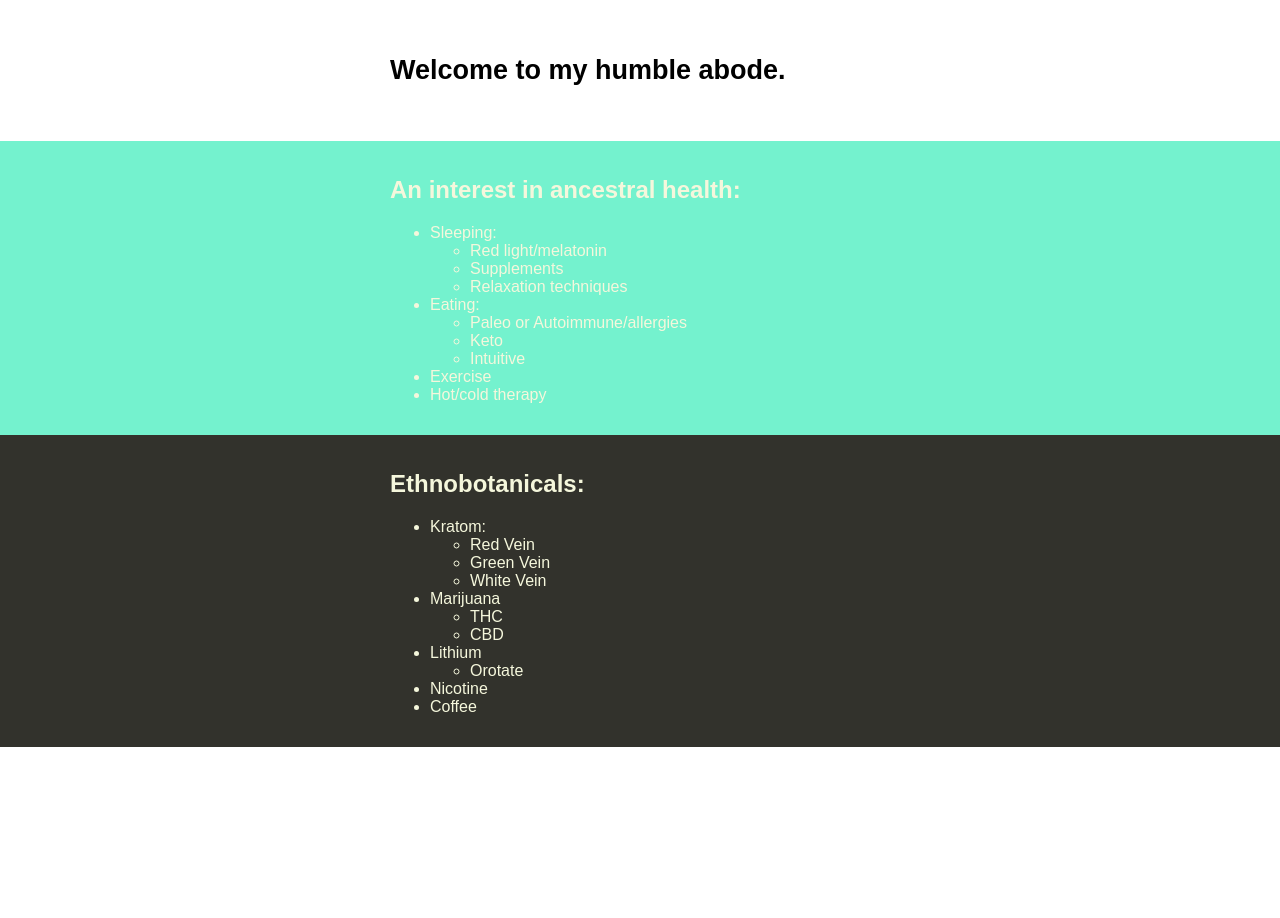
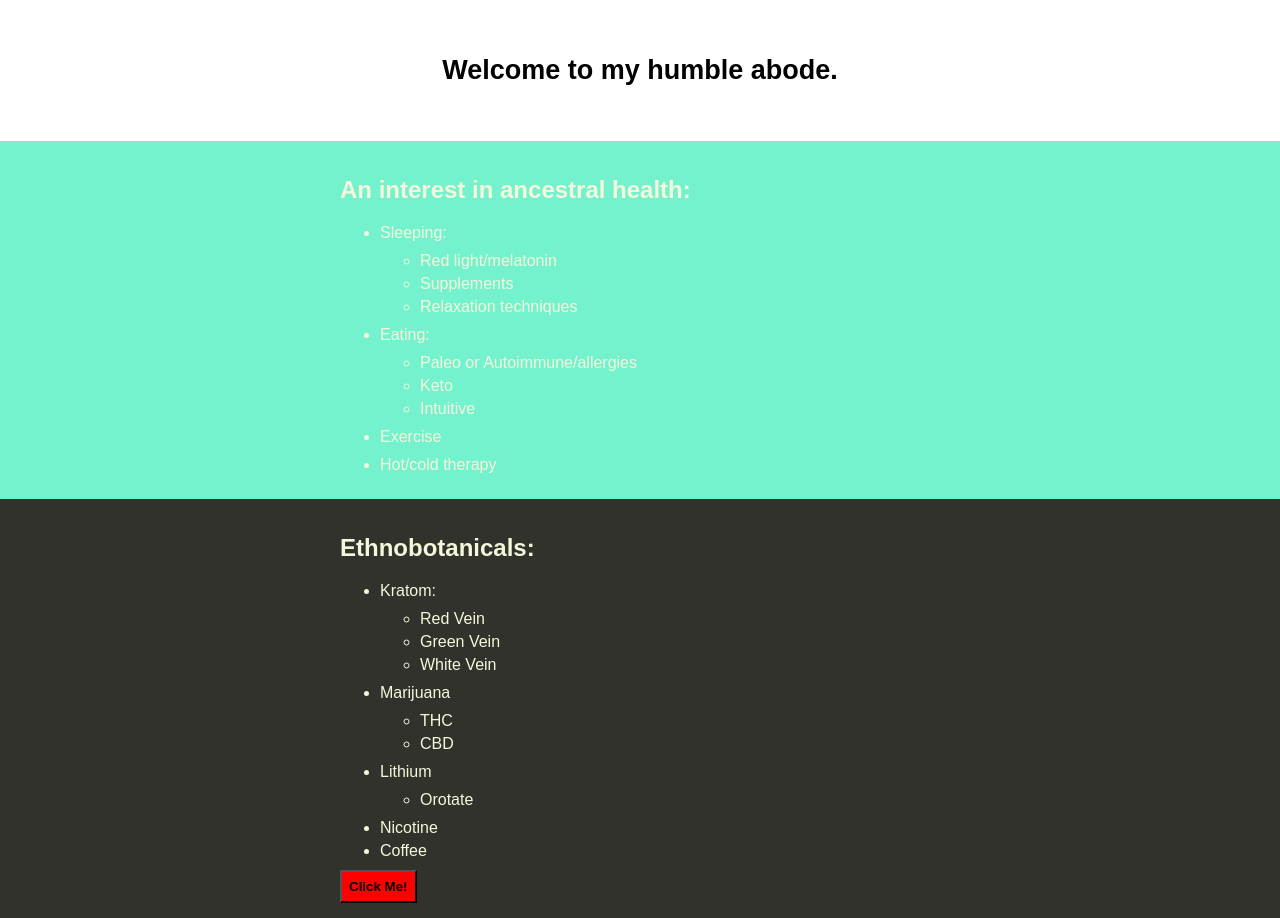
Before and after one commit to hicksey-makes/git_personal_site, a plain HTML site: page index.html in a window 1280 px wide. Before the commit the page ends 800 px from the top, so only its background shows below. Drawn offline with Linux system fonts and the light colour scheme.

Commit message:
take lunch break

```diff
--- a/index.html
+++ b/index.html
@@ -27,8 +27,8 @@
 								<li>Keto</li>
 								<li>Intuitive</li>
 							</ul>
-						<li>Exercise</li>
-						<li>Hot/cold therapy</li>
+						<li class="ejercisio">Exercise</li>
+						<li class="ejercisio">Hot/cold therapy</li>
 				</div>
 			</section>
 			<section class="medicine">
@@ -54,6 +54,7 @@
 						<li>Coffee</li>
 					</ul>
 				</h2>
+				<button type="button" name="button" class="btn">Click Me!</button>
 				</div>
 			</section>
 
--- a/styles.css
+++ b/styles.css
@@ -4,6 +4,18 @@ html {
 
 body{
 	margin: 0;
+}
+
+ul {
+	margin: 10px auto;
+}
+
+li {
+	margin: 5px auto;
+}
+
+.ejercisio {
+	margin: 10px auto;
 }
 
 .ancestral {
@@ -16,14 +28,26 @@ body{
 
 .wrapper {
 	color: #F5F7DC;
-	width: 500px;
+	width: 600px;
 	margin: 0 auto;
 	padding: 15px 0;
 }
 
 .heading {
-	width: 500px;
+	width: 600px;
 	margin: 0 auto;
 	padding: 55px;
 	font-size: 27px;
+	text-align: center;
 }
+
+.btn {
+	background-color: red;
+	/* border: 0; */
+	padding: 7px;
+	font-weight: bold;
+}
+
+/* .sidestuff {
+	border: 1px solid blue;
+} */
```
